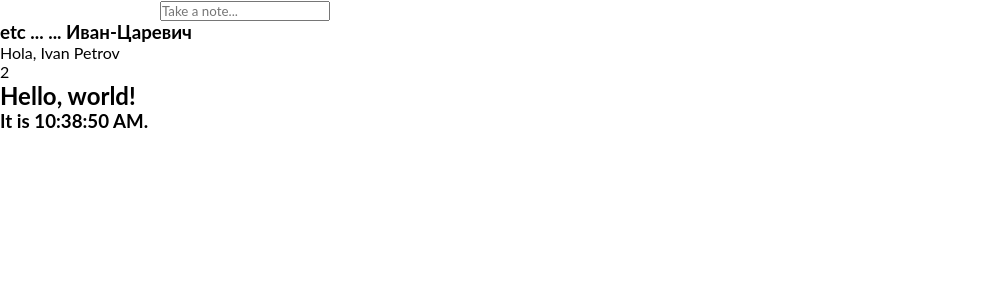
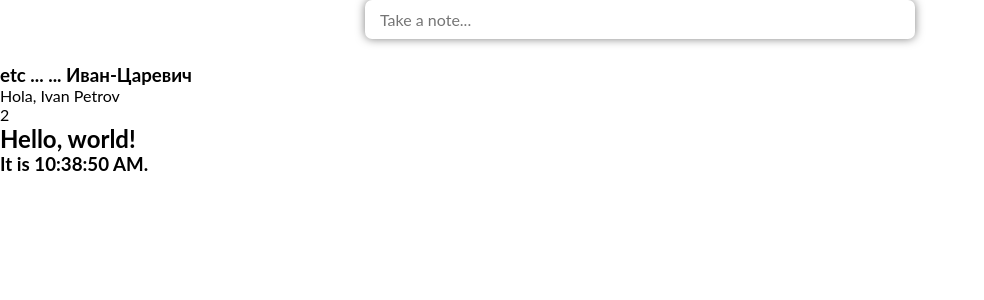
Before and after one commit to Slab3/notebook-react-ts, a React (Create React App) app: page / in a window 1280 px wide. Shown: the top 300 px of the page, without its empty margins (0-984 px from the left). Built offline with nearby package versions, Linux system fonts and the light colour scheme.

Commit message:
structure proj

```diff
--- a/src/components/Common/InputSearch/InputSearch.module.scss
+++ b/src/components/Common/InputSearch/InputSearch.module.scss
@@ -1,4 +1,4 @@
-.input-search-field {
+.searchField {
   margin: 0 auto;
   text-align: center;
 
--- a/src/components/Common/InputSearch/InputSearch.tsx
+++ b/src/components/Common/InputSearch/InputSearch.tsx
@@ -1,9 +1,9 @@
 import React from 'react';
-import './InputSearch.module.scss';
+import styles from './InputSearch.module.scss';
 
 export default function Search() {
   return (
-      <div className="input-search-field">
+      <div className={styles.searchField}>
         <input id="search" type="text" autoComplete="off" placeholder="Take a note..."/>
       </div>
   )
--- a/src/page/Home/Home.tsx
+++ b/src/page/Home/Home.tsx
@@ -12,7 +12,6 @@
       <>
         <section className="container main-section">
           <Search/>
-
 
 
           {/*<div className="notes-block">*/}
```
Also changed, not shown: src/styles/_header.scss (added).
